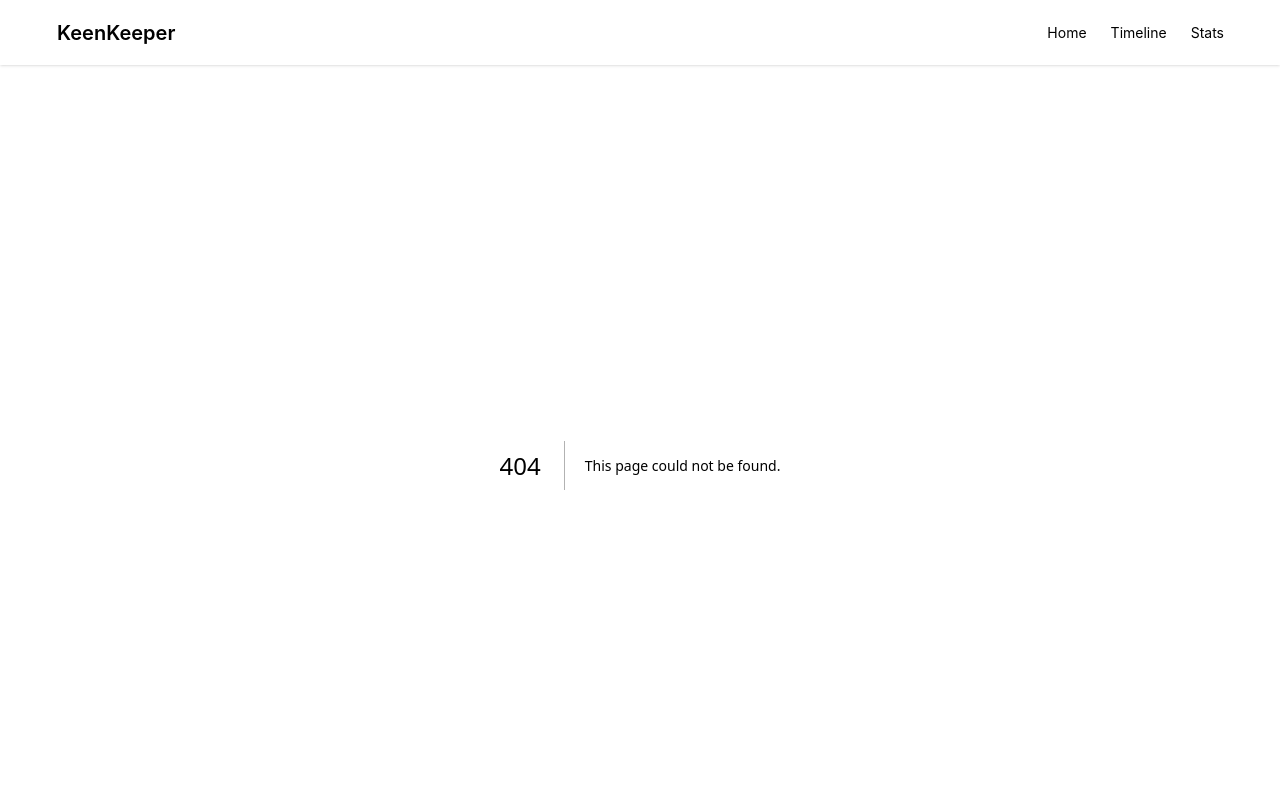
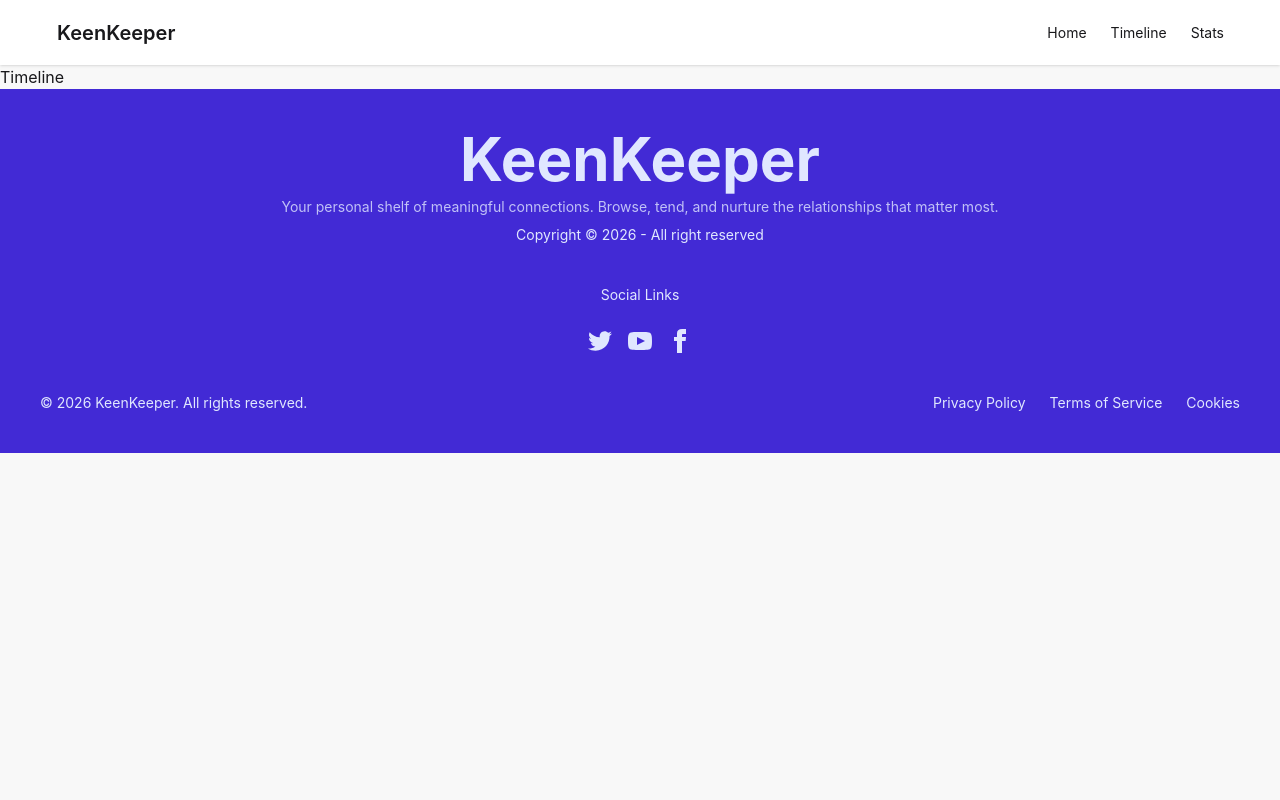
Before and after one commit to Ahnaf-Afif/assignment-07, a Next.js app: page /Timeline in a window 1280 px wide. Before the commit this address had no page. Shown: the top 800 px of the page. Built offline with nearby package versions, Linux system fonts and the light colour scheme.

Commit message:
context added

```diff
--- /dev/null
+++ b/src/app/Timeline/page.jsx
@@ -0,0 +1,12 @@
+import React from "react";
+import TimelineBox from "@/components/TimelineBox";
+
+const page = () => {
+  return (
+    <div>
+      <TimelineBox></TimelineBox>
+    </div>
+  );
+};
+
+export default page;
--- a/src/app/layout.js
+++ b/src/app/layout.js
@@ -2,6 +2,7 @@ import { Geist, Geist_Mono } from "next/font/google";
 import "./globals.css";
 import Navbar from "@/components/Navbar";
 import Footer from "@/components/Footer";
+import Context from "@/context/context";
 
 const geistSans = Geist({
   variable: "--font-geist-sans",
@@ -26,9 +27,11 @@ export default function RootLayout({ children }) {
       className={`${geistSans.variable} ${geistMono.variable} h-full antialiased`}
     >
       <body className="min-h-full flex flex-col bg-base-200">
-        <Navbar></Navbar>
-        {children}
-        <Footer></Footer>
+        <Context>
+          <Navbar />
+          {children}
+          <Footer />
+        </Context>
       </body>
     </html>
   );
--- a/src/app/page.jsx
+++ b/src/app/page.jsx
@@ -1,6 +1,14 @@
-import Image from "next/image";
-import Navbar from "@/components/Navbar";
+import HomeHero from "@/components/HomeHero";
+import HomeHeroCards from "@/components/HomeHeroCards";
+import Context from "../context/context";
 
-export default function Home() {
-  return <main></main>;
-}
+const page = ({ Component, pageProps }) => {
+  return (
+    <div>
+      <HomeHero></HomeHero>
+      <HomeHeroCards></HomeHeroCards>
+    </div>
+  );
+};
+
+export default page;
--- a/src/components/Details/Leftside.jsx
+++ b/src/components/Details/Leftside.jsx
@@ -1,3 +1,9 @@
+"use client";
+
+import { useContext } from "react";
+import { useRouter } from "next/navigation";
+import { Message_data } from "@/context/context";
+
 import React from "react";
 import {
   Archive,
@@ -45,6 +51,16 @@ function SideButton({ icon: Icon, label, danger = false }) {
 
 export default function Leftside({ friend }) {
   const { tags = [], daysSinceContact } = friend;
+  const { setMessage } = useContext(Message_data);
+  const router = useRouter();
+
+  function sendData() {
+    setMessage({
+      name: friend.name,
+      type: "Text",
+      contact: friend.quickCheckIn?.text,
+    });
+  }
 
   const stats = [
     { value: friend.daysSinceContact, label: "Days Since Contact" },
@@ -153,6 +169,7 @@ export default function Leftside({ friend }) {
                   return (
                     <button
                       key={action.label}
+                      onClick={() => sendData()}
                       className="flex min-h-[110px] flex-col items-center justify-center rounded-2xl border border-slate-200 bg-slate-50 text-slate-600 transition hover:bg-slate-100"
                     >
                       <Icon className="mb-3 h-6 w-6" />
--- a/src/components/Navbar.jsx
+++ b/src/components/Navbar.jsx
@@ -1,3 +1,7 @@
+// import Link from "daisyui/components/link";
+
+import Link from "next/link";
+
 const Navbar = () => {
   return (
     <div>
@@ -12,7 +16,7 @@ const Navbar = () => {
           <ul className="menu menu-horizontal px-1">
             <div className="hidden md:flex ">
               <li>
-                <button>Home</button>
+                <Link href="/">Home</Link>
               </li>
               <li>
                 <button>Timeline</button>
@@ -26,7 +30,7 @@ const Navbar = () => {
                 <summary>Pages</summary>
                 <ul className="bg-base-100 rounded-t-none p-2">
                   <li>
-                    <a>Home</a>
+                    <Link href="/">Home</Link>
                   </li>
                   <li>
                     <a>Timeline</a>
--- /dev/null
+++ b/src/components/TimelineBox.jsx
@@ -0,0 +1,15 @@
+"use client";
+
+import { useContext } from "react";
+import { Message_data } from "@/context/context";
+
+export default function page() {
+  const { message, setMessage } = useContext(Message_data);
+
+  return (
+    <div>
+      <h1>Timeline</h1>
+      <p>{message.name}</p>
+    </div>
+  );
+}
--- /dev/null
+++ b/src/context/context.js
@@ -0,0 +1,13 @@
+"use client";
+import { createContext, useState } from "react";
+
+export const Message_data = createContext(null);
+
+export default function Context({ children }) {
+  const [message, setMessage] = useState("");
+  return (
+    <Message_data.Provider value={{ message, setMessage }}>
+      {children}
+    </Message_data.Provider>
+  );
+}
```
